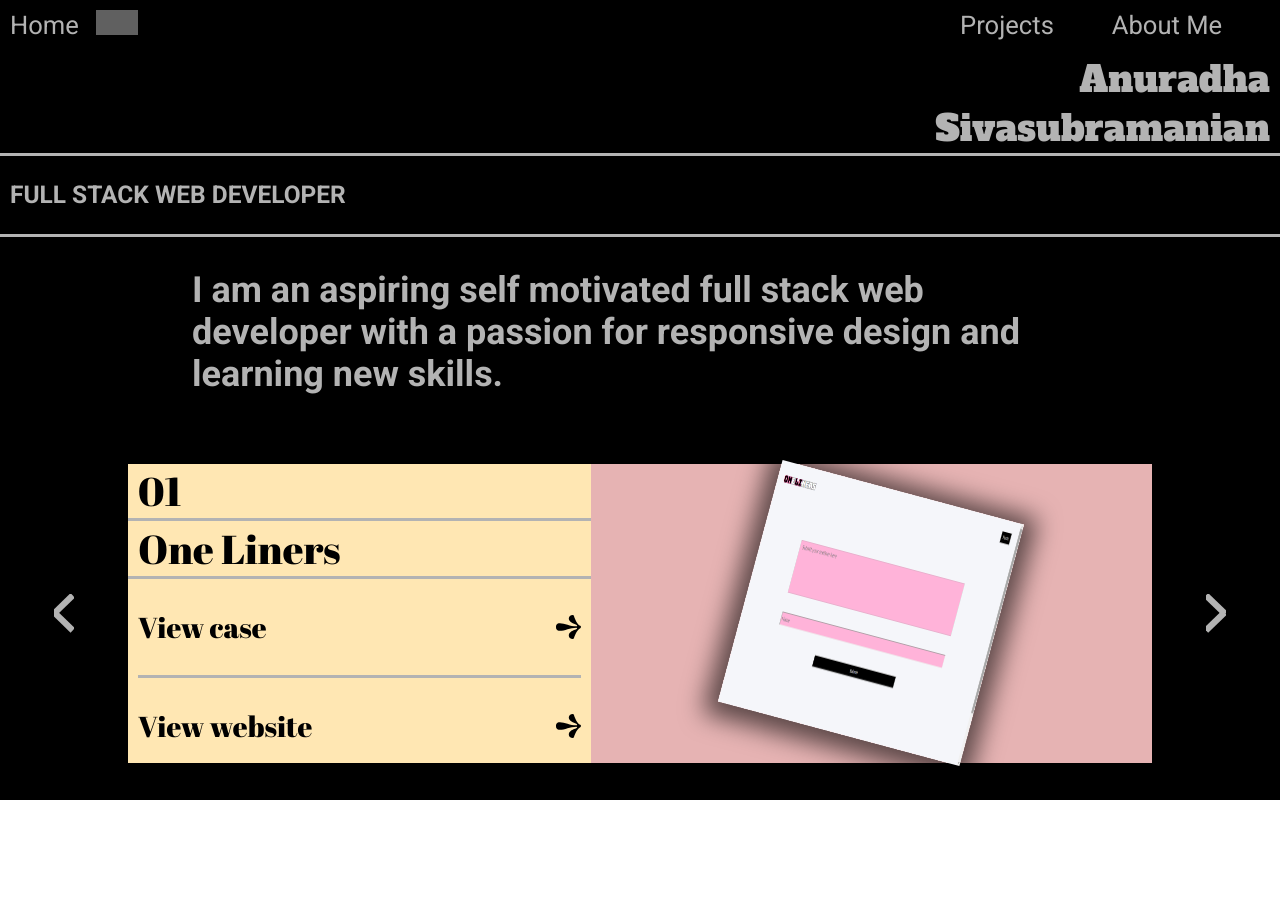
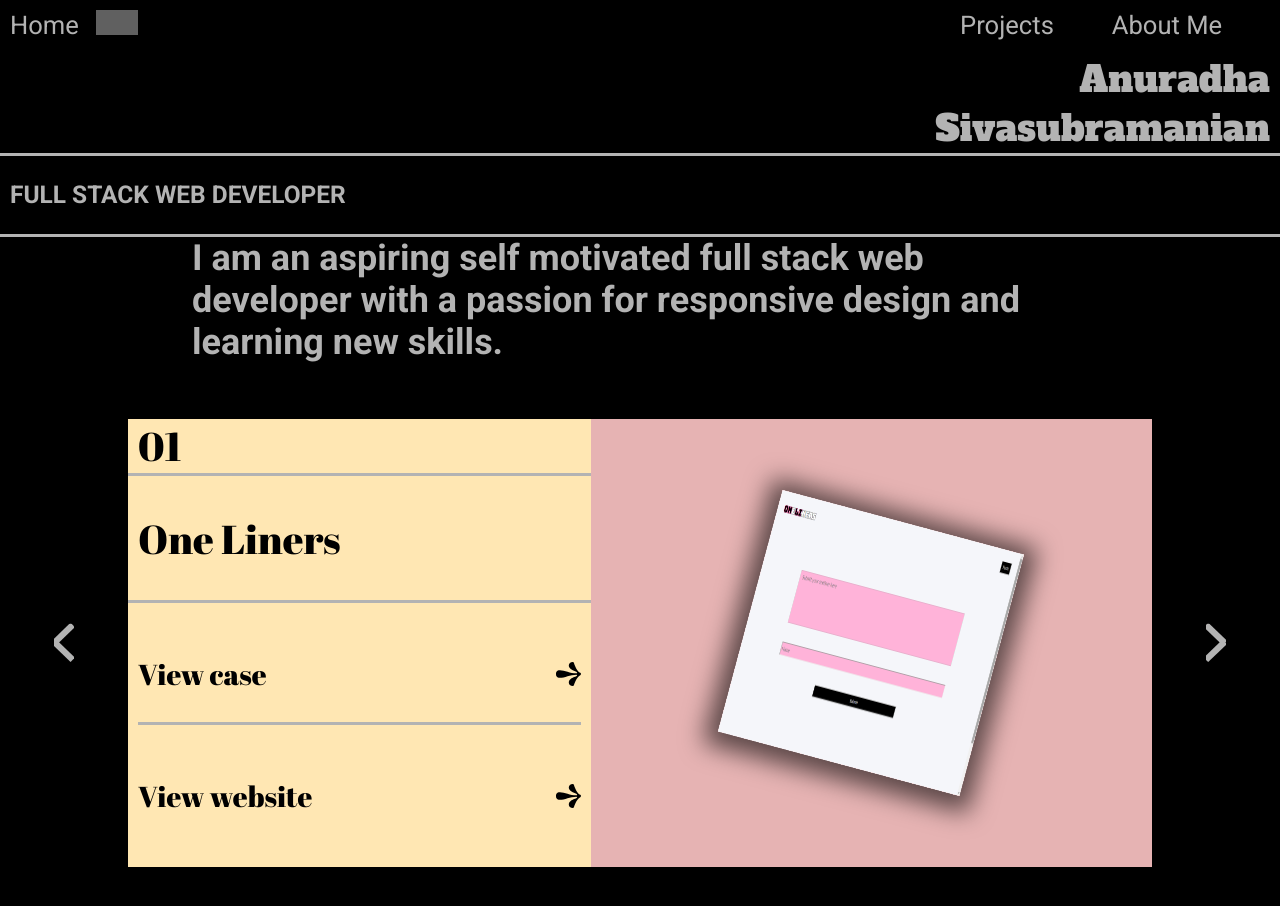
Before and after one commit to AnuradhaSivasubramanian/my_portfolio, a React (Create React App) app: page / in a window 1280 px wide. Shown: the top 906 px of the page. Before the commit the page ends 800 px from the top, so only its background shows below. Built offline with nearby package versions, Linux system fonts and the light colour scheme; grey boxes are pictures that could not be loaded.

Commit message:
changes to bgcolor

```diff
--- a/src/container/Latest.js
+++ b/src/container/Latest.js
@@ -16,7 +16,9 @@ function Latest(props) {
   return (
     <div className="latest--wrapper">
       <div
-        className="latest--arrow"
+        className={
+          props.mode ? "latest--arrow dark_mode" : "latest--arrow light_mode"
+        }
         onClick={() => {
           props.dispatch(leftArrow());
           setleftClick(true);
@@ -27,7 +29,11 @@ function Latest(props) {
           }, 1000);
         }}
       >
-        <img className="arrowicon" src={Left} alt="lefticon" />
+        <img
+          className={props.mode ? "arrowicon_d" : "arrowicon"}
+          src={Left}
+          alt="lefticon"
+        />
       </div>
       <div
         className={
@@ -109,7 +115,9 @@ function Latest(props) {
         </div>
       </div>
       <div
-        className="latest--arrow"
+        className={
+          props.mode ? "latest--arrow dark_mode" : "latest--arrow light_mode"
+        }
         onClick={() => {
           props.dispatch(rightArrow());
           setrightClick(true);
@@ -119,7 +127,11 @@ function Latest(props) {
           }, 1000);
         }}
       >
-        <img className="arrowicon" src={Right} alt="lefticon" />
+        <img
+          className={props.mode ? "arrowicon_d" : "arrowicon"}
+          src={Right}
+          alt="lefticon"
+        />
       </div>
     </div>
   );
--- a/src/stylesheets/Global.scss
+++ b/src/stylesheets/Global.scss
@@ -25,7 +25,7 @@ $margin-sm: 5px;
   color: #b3b3b3;
 }
 .light_mode {
-  background-color: #b3b3b3;
+  background-color: white;
   color: black;
 }
 .home--heading {
--- a/src/stylesheets/Latest.scss
+++ b/src/stylesheets/Latest.scss
@@ -1,8 +1,12 @@
 @import "../stylesheets/Global.scss";
 .arrowicon {
   width: 20px;
-  filter: invert(85%) sepia(12%) saturate(1%) hue-rotate(314deg) brightness(84%)
-    contrast(87%);
+  &_d {
+    width: 20px;
+    filter: invert(85%) sepia(12%) saturate(1%) hue-rotate(314deg)
+      brightness(84%) contrast(87%);
+  }
+
   &:hover {
     filter: invert(9%) sepia(77%) saturate(4954%) hue-rotate(239deg)
       brightness(84%) contrast(137%);
@@ -19,12 +23,17 @@
 }
 @media screen and (min-width: 550px) and (max-height: 415px) {
   .latest--wrapper {
-    height: 70vh;
+    height: 80vh;
   }
 }
 @media screen and (min-width: 800px) and (max-height: 415px) {
   .latest--wrapper {
-    height: 100vh;
+    height: 120vh;
+  }
+}
+@media screen and (min-width: 1000px) and (max-height: 900px) {
+  .latest--wrapper {
+    height: 70vh;
   }
 }
 .latest--arrow {
```
